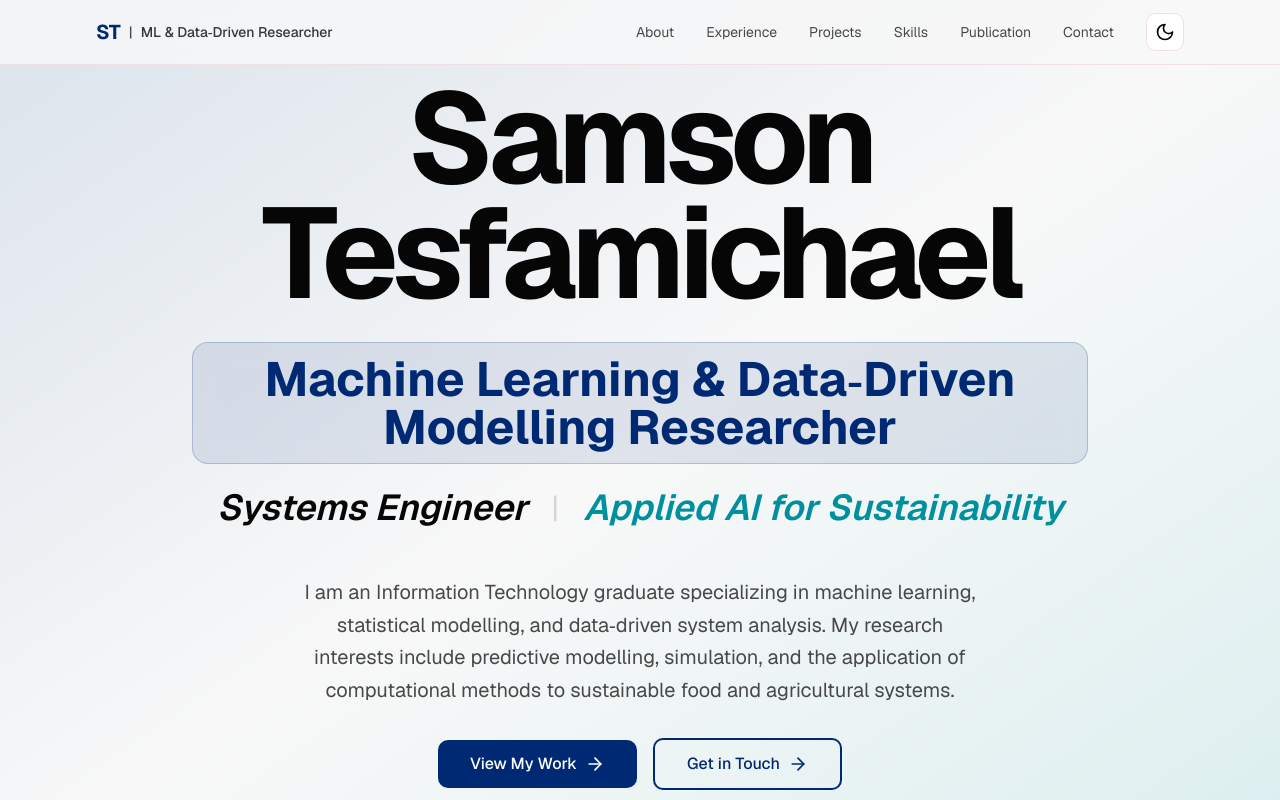
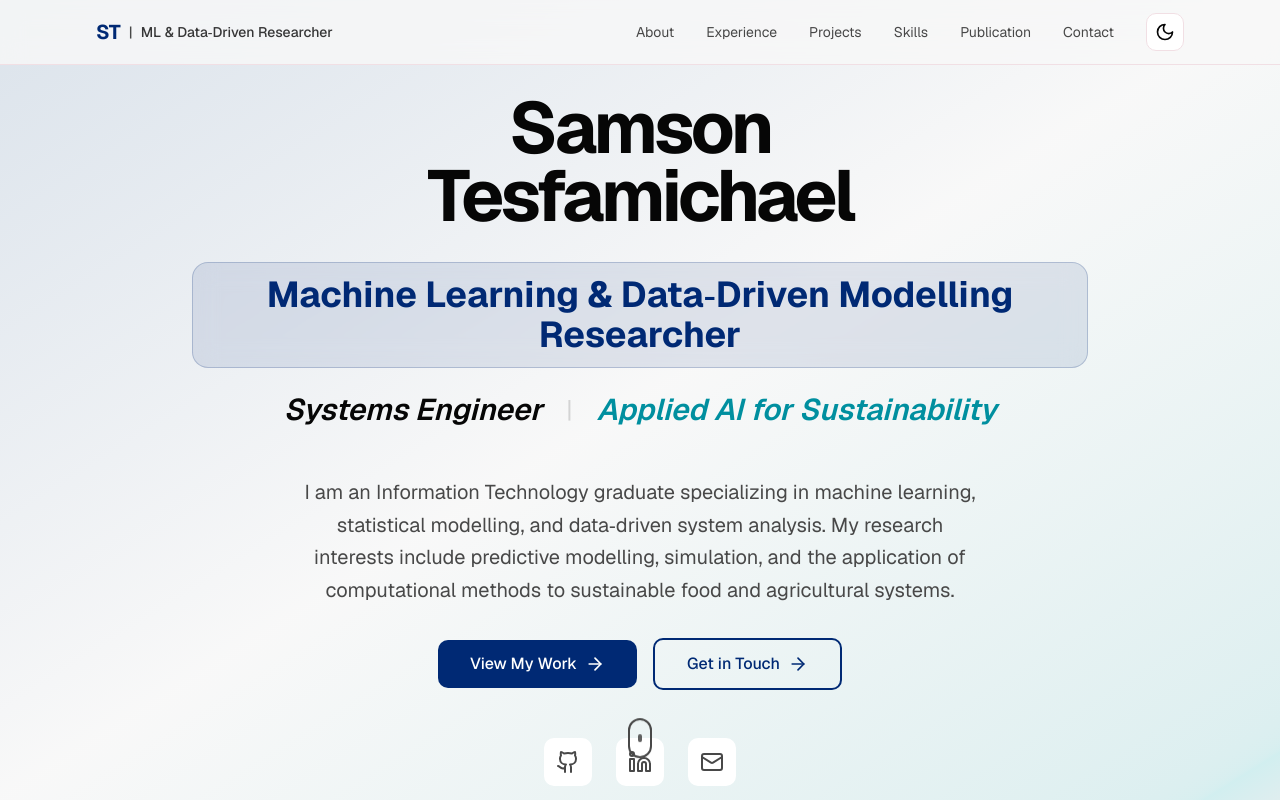
Before and after one commit to Samsontesfamichael/personalportfolio, a Next.js app: page /personalportfolio/ in a window 1280 px wide. Shown: the top 800 px of the page. Built offline with nearby package versions, Linux system fonts and the light colour scheme.

Commit message:
fix: adjust font sizes and styles for hero section for improved readability

```diff
--- a/components/hero.tsx
+++ b/components/hero.tsx
@@ -8,7 +8,7 @@ export default function Hero() {
       <div className="absolute inset-0 bg-gradient-to-br from-primary/10 via-background to-accent/10 -z-10" />
 
       <div className="max-w-4xl mx-auto text-center animate-fade-in-up">
-        <h3 className="text-6xl sm:text-7xl lg:text-9xl font-bold mb-8 leading-[0.9] tracking-tighter">
+        <h3 className="text-5xl sm:text-6xl lg:text-7xl font-bold mb-8 leading-[0.95] tracking-tighter">
           Samson
           <br />
           Tesfamichael
@@ -16,16 +16,16 @@ export default function Hero() {
 
         <div className="flex flex-col gap-6 mb-12 items-center">
           <div className="animate-fade-in-up">
-            <span className="text-2xl sm:text-3xl lg:text-5xl font-bold bg-primary/10 text-primary px-8 py-3 rounded-2xl border border-primary/20 backdrop-blur-md inline-block">
+            <span className="text-xl sm:text-2xl lg:text-4xl font-bold bg-primary/10 text-primary px-8 py-3 rounded-2xl border border-primary/20 backdrop-blur-md inline-block">
               Machine Learning & Data‑Driven Modelling Researcher
             </span>
           </div>
           <div className="flex flex-wrap justify-center gap-6 animate-fade-in-up">
-            <span className="text-xl sm:text-2xl lg:text-4xl font-semibold text-foreground italic">
+            <span className="text-lg sm:text-xl lg:text-3xl font-semibold text-foreground italic">
               Systems Engineer
             </span>
-            <span className="hidden sm:inline text-3xl text-muted-foreground/20 text-center self-center">|</span>
-            <span className="text-xl sm:text-2xl lg:text-4xl font-semibold text-accent italic">
+            <span className="hidden sm:inline text-2xl text-muted-foreground/20 text-center self-center">|</span>
+            <span className="text-lg sm:text-xl lg:text-3xl font-semibold text-accent italic">
               Applied AI for Sustainability
             </span>
           </div>
```
